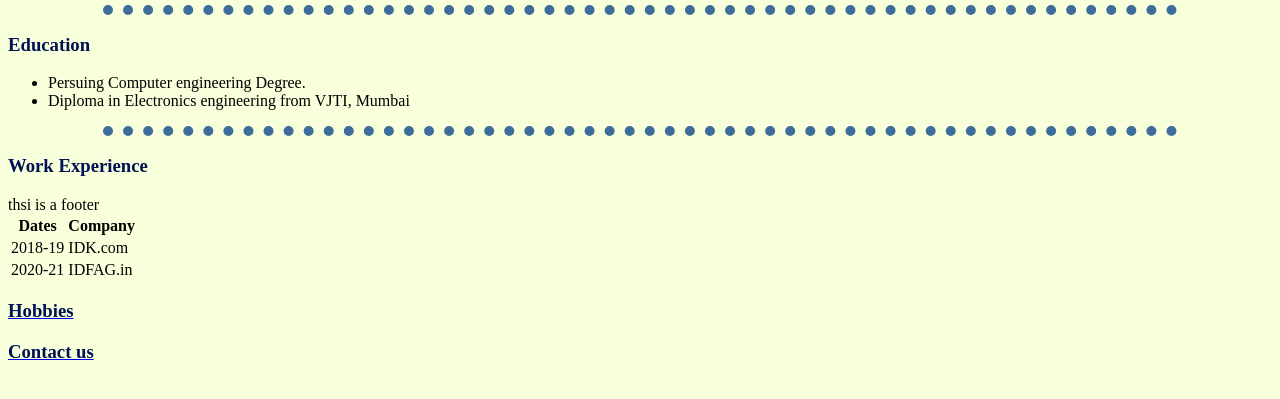
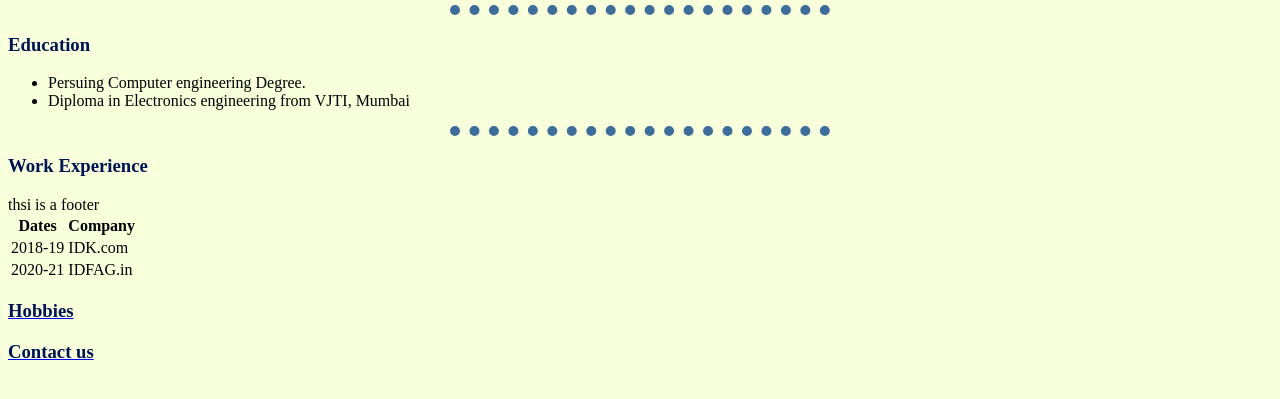
Before and after one commit to SayuriYuto/PersonalSiteUdemy, a plain HTML site: page HTML/personalWebsite/index.html in a window 1280 px wide. Shown: the part 201-600 px from the top of the page. Drawn offline with Linux system fonts and the light colour scheme.

Commit message:
lecture 40

```diff
--- a/css/style.css
+++ b/css/style.css
@@ -7,7 +7,7 @@ hr {
 	border-style: none;
 	border-top-style: dotted;
 	border-width: 10px;
-	width: 85%;
+	width: 30%;
 }
 
 h3{
```
